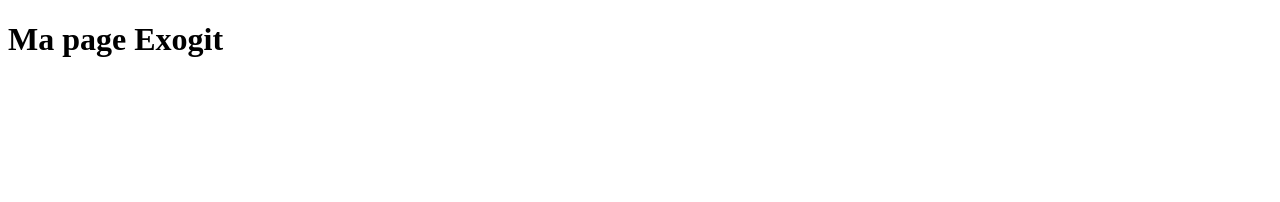
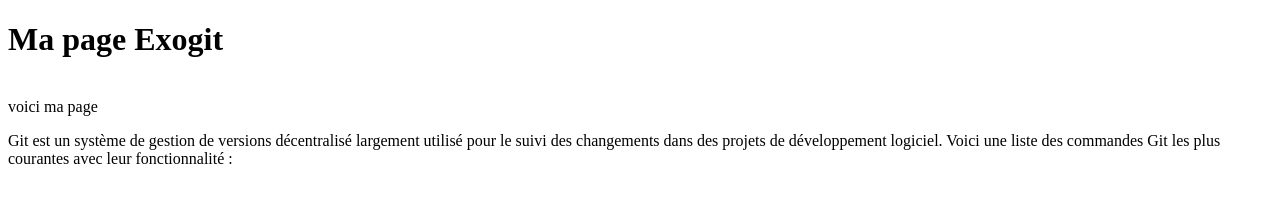
Before and after one commit to SEARAYTOH/Exogit, a plain HTML site: page index.html in a window 1280 px wide. Drawn offline with Linux system fonts and the light colour scheme.

Commit message:
definition de git

```diff
--- a/index.html
+++ b/index.html
@@ -7,5 +7,12 @@
 </head>
 <body>
     <h1>Ma page Exogit</h1>
+    <br>voici ma page
+    <p>Git est un système de gestion de versions décentralisé largement utilisé pour le suivi des changements dans des projets de développement logiciel. Voici une liste des commandes Git les plus courantes avec leur fonctionnalité :
+
+    </p>
+
+
+
 </body>
 </html>
```
